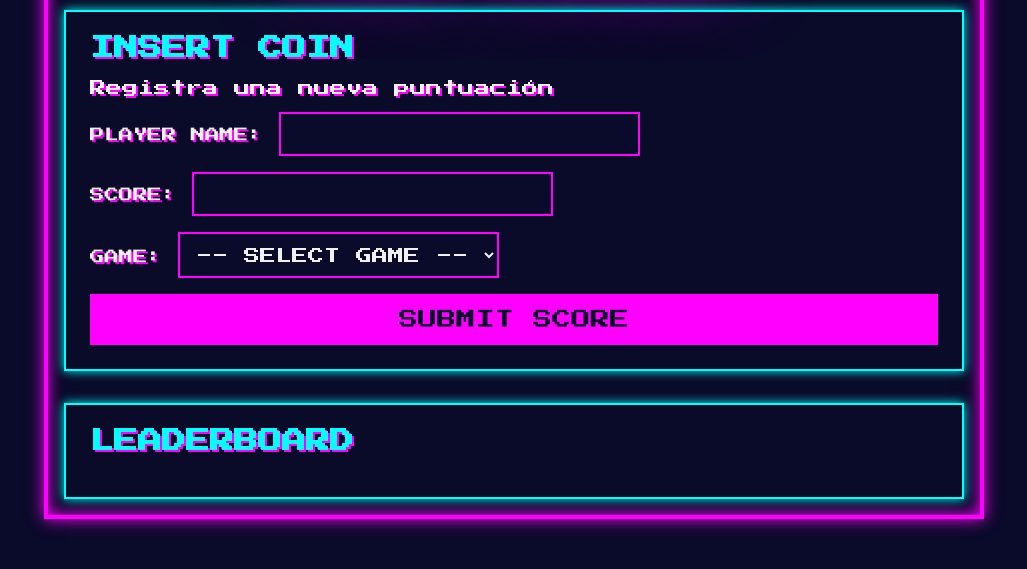
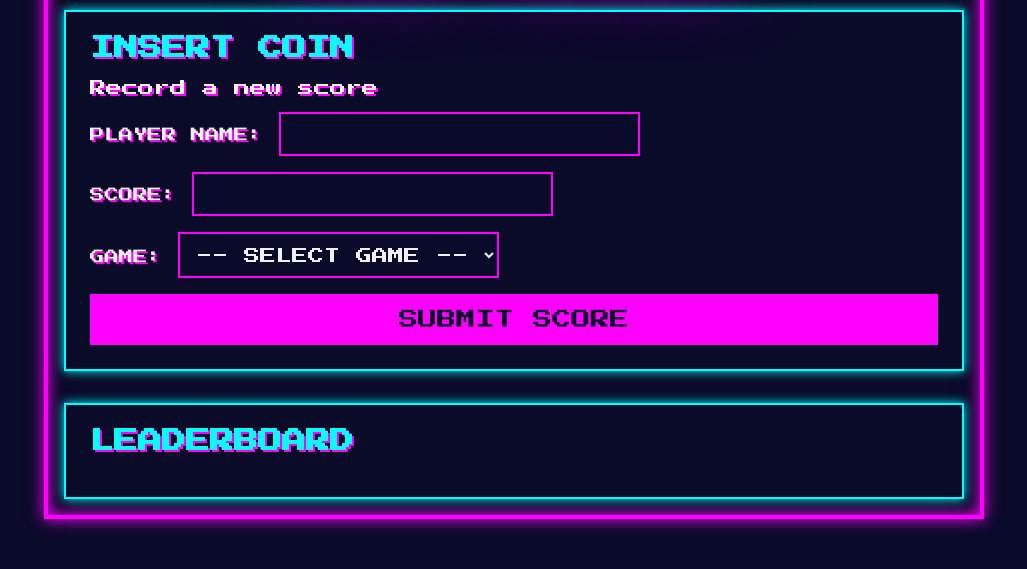
Before and after one commit to balpomorelitm/records, a plain HTML site: page index.html in a window 1280 px wide. Shown: the part 141-710 px from the top of the page, without its empty margins (126-1153 px from the left). Drawn offline with nearby package versions, Linux system fonts and the light colour scheme; no server answers.

Commit message:
Update index.html

```diff
--- a/index.html
+++ b/index.html
@@ -216,7 +216,7 @@
             <!-- Formulario para registrar puntuación -->
             <section class="score-form-container">
                 <h2>INSERT COIN</h2>
-                <p>Registra una nueva puntuación</p>
+                <p>Record a new score</p>
                 <form id="score-form">
                     <div>
                         <label for="player-name">PLAYER NAME:</label>
```
